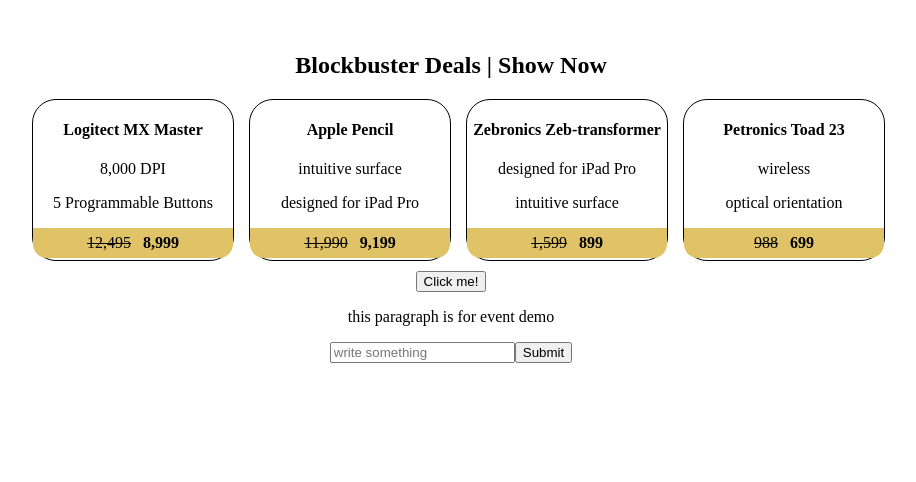
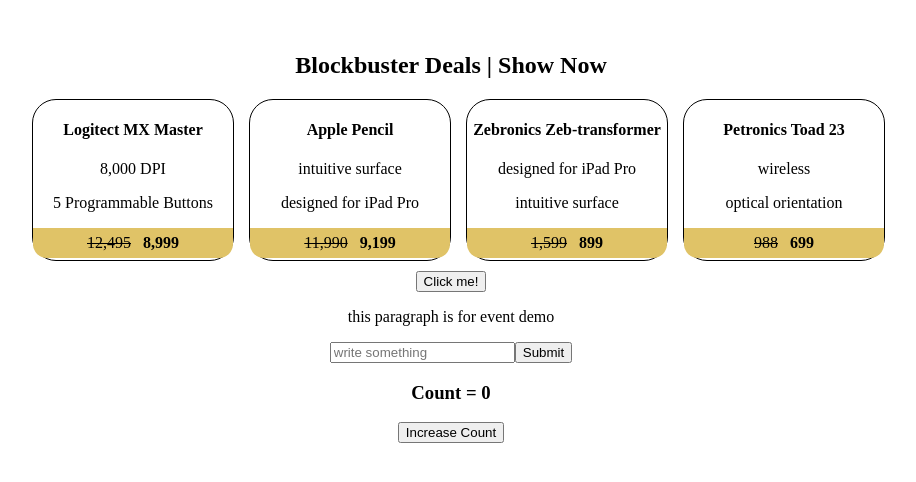
Before and after one commit to mayank-chaurasiya/Development-Journey, a React (Vite) app in the folder Delta/React/basic-react-app/: page / in a window 1280 px wide. Shown: the top 482 px of the page, without its empty margins (189-1105 px from the left). Built offline with nearby package versions, Linux system fonts and the light colour scheme.

Commit message:
added Counter.jsx

```diff
--- a/Delta/React/basic-react-app/src/App.jsx
+++ b/Delta/React/basic-react-app/src/App.jsx
@@ -2,6 +2,7 @@
 import ProductTab from "./ProductTab.jsx";
 import Button from "./Button.jsx";
 import Form from "./components/Form.jsx";
+import Counter from "./components/Counter.jsx";
 
 function App() {
   return (
@@ -11,6 +12,8 @@
       <Button />
 
       <Form />
+
+      <Counter />
     </>
   );
 }
--- /dev/null
+++ b/Delta/React/basic-react-app/src/components/Counter.jsx
@@ -0,0 +1,14 @@
+import { useState } from "react";
+
+export default function Counter() {
+  let [count, setCount] = useState(0);
+
+  let incCount = () => {};
+
+  return (
+    <div>
+      <h3>Count = {count}</h3>
+      <button onClick={incCount}>Increase Count</button>
+    </div>
+  );
+}
```
